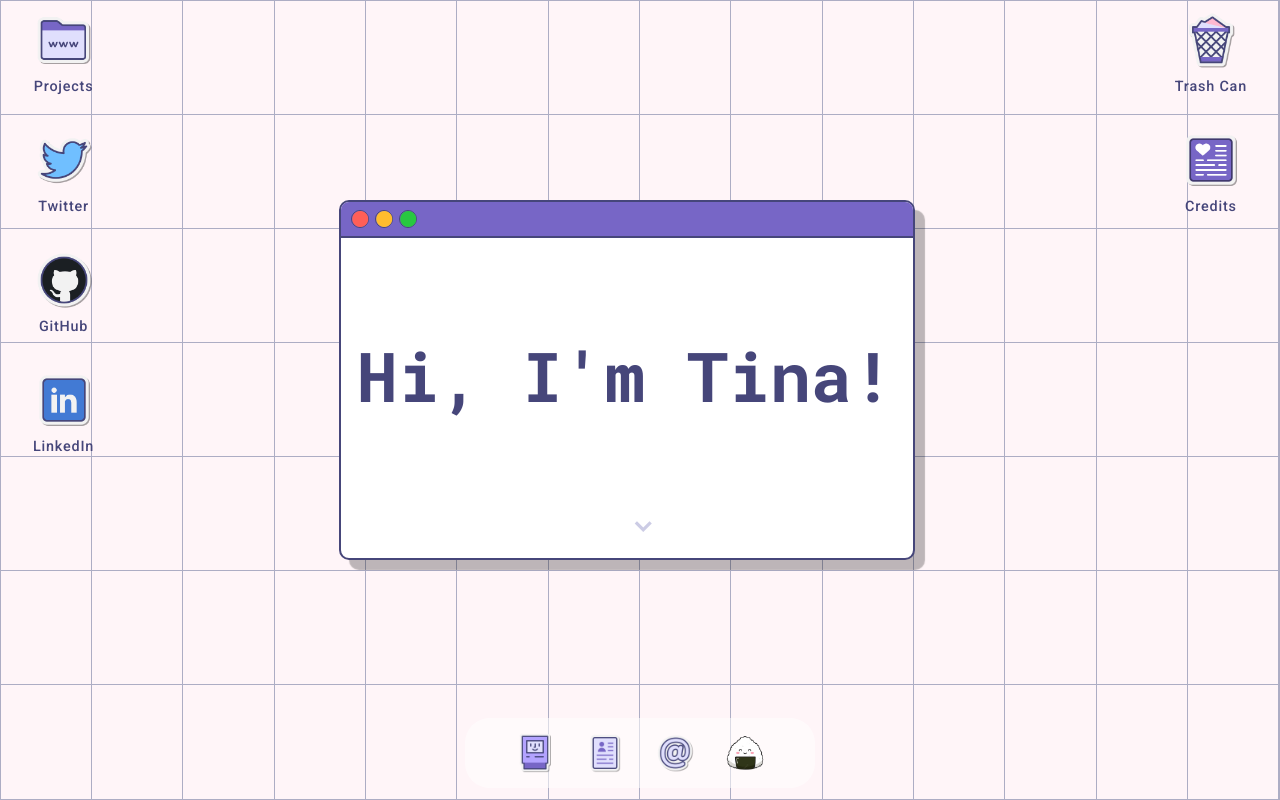
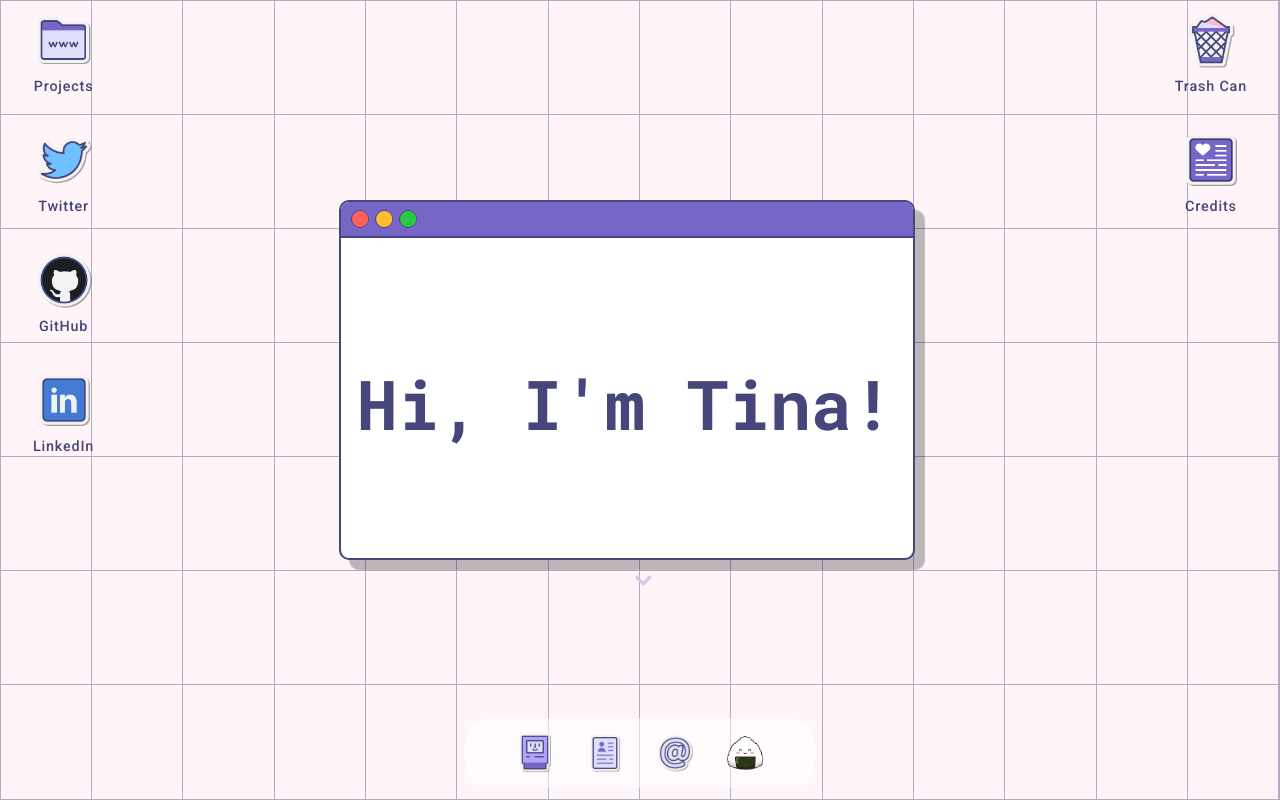
Before and after one commit to tinaaiscoding/tinas-portfolio, a React (Create React App) app: page / in a window 1280 px wide. Built offline with nearby package versions, Linux system fonts and the light colour scheme.

Commit message:
Fix bug, edit window box sizing for credits and contact form Fix bug: double scrolling, is now a single scroll Added section jump to About Me content section in the About Me window

```diff
--- a/src/components/Dockbar/ContactMeForm/ContactMeForm.module.css
+++ b/src/components/Dockbar/ContactMeForm/ContactMeForm.module.css
@@ -1,6 +1,6 @@
 #contactMeForm {
   width: 38%;
-  height: 60%;
+  height: 50%;
   left: 31%;
   top: 20%;
   overflow: hidden;
--- a/src/components/Dockbar/Resume.js
+++ b/src/components/Dockbar/Resume.js
@@ -8,12 +8,14 @@ import classes from './Resume.module.css';
 const Resume = (props) => {
   return (
     <Window
-      id={`${classes.resume}`}
+      id={classes.resumeWindow}
       onCloseWindow={props.onCloseWindow}
       onWindowClick={props.onWindowClick}
       style={props.style}
     >
-      <img className={`${classes.resumeImg}`} src={resume} alt="" />
+      <div className={classes.resume}>
+        <img className={`${classes.resumeImg}`} src={resume} alt="" />
+      </div>
     </Window>
   );
 };
--- a/src/components/Dockbar/Resume.module.css
+++ b/src/components/Dockbar/Resume.module.css
@@ -1,5 +1,4 @@
-#resume {
-  overflow-y: scroll;
+#resumeWindow {
   width: max-content;
   height: 80%;
   width: 65%;
@@ -7,6 +6,10 @@
   left: 22.3%;
 }
 
+.resume {
+  height: 714px;
+}
+
 .resumeImg {
   width: 100%;
 }
--- a/src/components/LandingPage/AboutMe.js
+++ b/src/components/LandingPage/AboutMe.js
@@ -3,24 +3,30 @@ import Window from '../UI/Window';
 import classes from './AboutMe.module.css';
 
 const AboutMe = (props) => {
-
   return (
-    <Window onCloseWindow={props.onCloseWindow} onWindowClick={props.onWindowClick} style={props.style}>
-      <div id={`${classes.aboutMe}`}>
+    <Window
+      onCloseWindow={props.onCloseWindow}
+      onWindowClick={props.onWindowClick}
+      style={props.style}
+    >
+      <div id={classes.aboutMe}>
         <div className={classes.aboutMeHeader}>
           <div className={classes.typewriter}>
             <h2>Hi, I'm Tina!</h2>
           </div>
         </div>
 
-        <span
-          className={`material-symbols-outlined ${classes.bounceArrow} ${classes.bounce}`}
-        >
-          expand_more
-        </span>
+        <a href="#about-me-section">
+          <span
+            className={`material-symbols-outlined ${classes.bounceArrow} ${classes.bounce}`}
+          >
+            expand_more
+          </span>
+        </a>
 
-        <section className={classes.aboutMeContent}>
-          <h3>ABOUT ME</h3>
+        <h3 id="about-me-section">ABOUT ME</h3>
+
+        <div className={classes.aboutMeContent}>
           <p>
             Having built my professional skills in customer experience roles and
             the hospitality industry over the past 10 years, I decided it was
@@ -50,7 +56,7 @@ const AboutMe = (props) => {
             inspiration from others and hope to work with a supportive and open
             team.
           </p>
-        </section>
+        </div>
       </div>
     </Window>
   );
--- a/src/components/LandingPage/AboutMe.module.css
+++ b/src/components/LandingPage/AboutMe.module.css
@@ -1,6 +1,6 @@
 #aboutMe {
   font-family: 'Roboto Mono', monospace;
-  height: 90%;
+  height: 384px;
   overflow-y: scroll;
 }
 
@@ -12,14 +12,20 @@
 }
 
 .aboutMeContent {
+  margin-top: 10%;
   width: 85%;
   margin: auto;
+  scroll-behavior: smooth;
 }
 
 .aboutMeContent p {
   font-size: 1rem;
   line-height: 32px;
   padding: 0 6px 20px;
+}
+
+.aboutMeContent h3 {
+  margin-top: 0;
 }
 
 .typewriter h2 {
--- a/src/components/LandingPage/Credits.js
+++ b/src/components/LandingPage/Credits.js
@@ -6,11 +6,12 @@ import classes from './Credits.module.css';
 const Credits = (props) => {
   return (
     <Window
-      id={classes.credits}
+      id={classes.creditsWindow}
       onCloseWindow={props.onCloseWindow}
       onWindowClick={props.onWindowClick}
       style={props.style}
     >
+      <div className={classes.credits}>
         <h3>CREDITS</h3>
 
         <div className={classes.creditsContent}>
@@ -34,7 +35,10 @@ const Credits = (props) => {
           <a href="http://cssstars.com/mac-os-dock-menu-css3/">
             DOCKBAR ANIMATION
           </a>
-        <a href="https://getcssscan.com/css-buttons-examples">BUTTON STYLES</a>
+          <a href="https://getcssscan.com/css-buttons-examples">
+            BUTTON STYLES
+          </a>
+        </div>
       </div>
     </Window>
   );
--- a/src/components/LandingPage/Credits.module.css
+++ b/src/components/LandingPage/Credits.module.css
@@ -1,7 +1,12 @@
-#credits {
-  overflow-y: scroll;
+#creditsWindow {
   height: 60%;
-  top: 20%;
+  width: 35%;
+  top: 17%;
+  left: 32.6%;
+}
+
+.credits {
+  height: 505px;
 }
 
 .creditsContent a {
--- a/src/components/LandingPage/LandingPage.js
+++ b/src/components/LandingPage/LandingPage.js
@@ -87,12 +87,6 @@ const LandingPage = () => {
     zIndex: '100',
   };
 
-  console.log(projectsDirVisible)
-  console.log(projectsDirActive);
-
-  console.log(aboutMeVisible)
-  console.log(aboutMeActive)
-
   return (
     <div>
       <DesktopIcons
--- a/src/components/UI/Window.module.css
+++ b/src/components/UI/Window.module.css
@@ -69,6 +69,7 @@
 }
 
 .content {
-  height: 100%;
   overflow-y: scroll;
+  border-bottom-left-radius: 2%;
+  border-bottom-right-radius: 2%;
 }
```
Also changed, not shown: src/images/READMEImages/onigiri2.png (deleted), 1 other file (tests, documents, lock files or other folders). Lines whose indentation alone changed are shown as unchanged.
